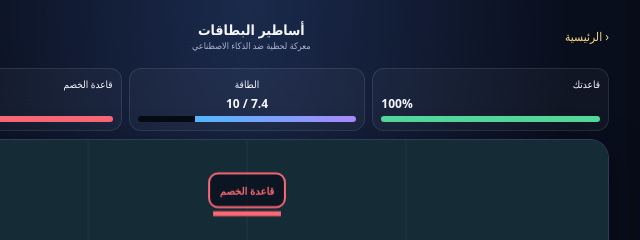
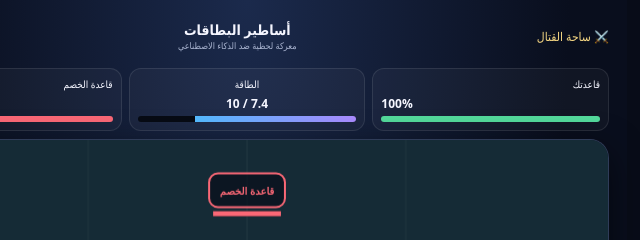
Before and after one commit to arkanws513-spec/Asater-Btaqat, a plain HTML site: page realtime.html in a window 1280 px wide. Shown: the top 240 px of the page, 393-1033 px from the left. Drawn offline with Linux system fonts and the light colour scheme.

Commit message:
Remove navigation back to retired legacy modes

```diff
--- a/realtime.html
+++ b/realtime.html
@@ -9,7 +9,7 @@
 </head>
 <body>
 <main class="game">
-<header class="topbar"><a href="index.html" class="back">‹ الرئيسية</a><div><b>أساطير البطاقات</b><small>معركة لحظية ضد الذكاء الاصطناعي</small></div><div class="timer" id="timer">00:00</div></header>
+<header class="topbar"><span class="back">⚔️ ساحة القتال</span><div><b>أساطير البطاقات</b><small>معركة لحظية ضد الذكاء الاصطناعي</small></div><div class="timer" id="timer">00:00</div></header>
 <section class="hud">
 <div class="base"><span>قاعدتك</span><b id="homeHp">100%</b><i><em id="homeBar"></em></i></div>
 <div class="energy"><span>الطاقة</span><b id="energyText">5 / 10</b><i><em id="energyBar"></em></i></div>
```
